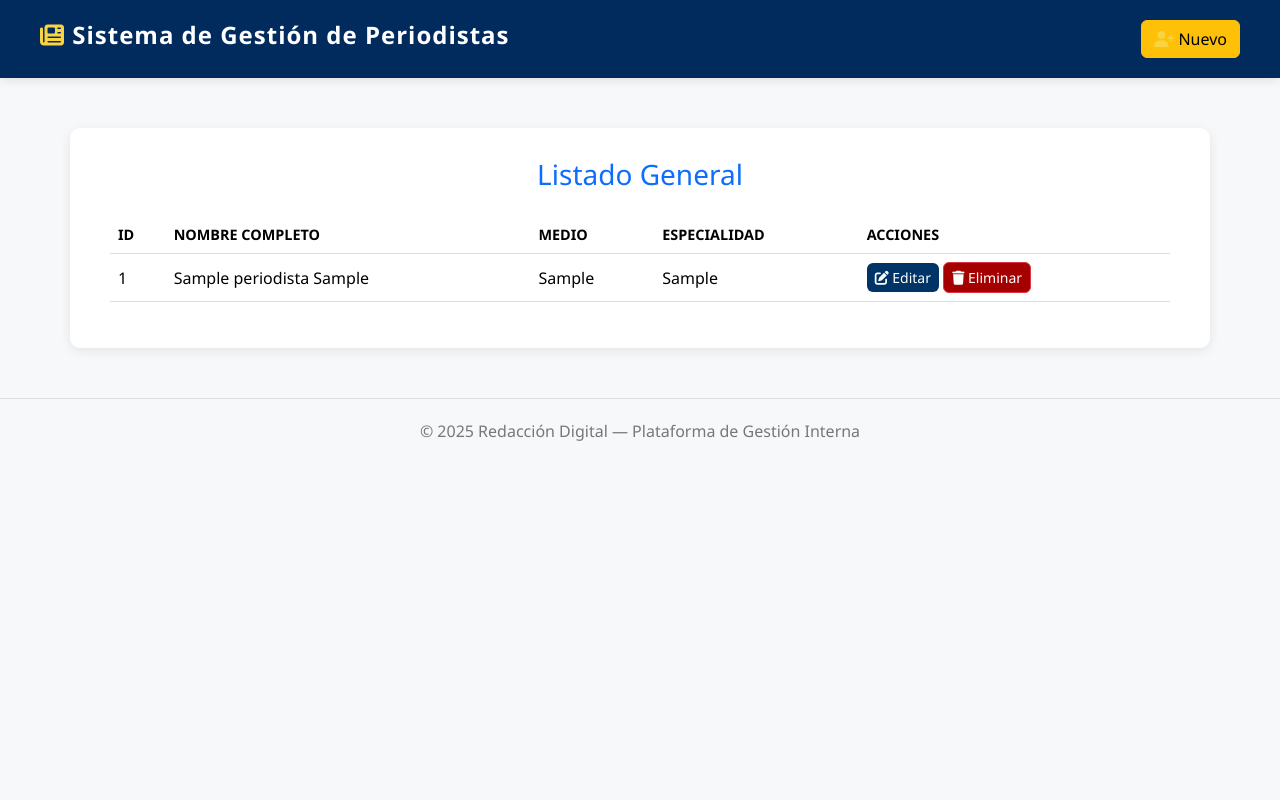
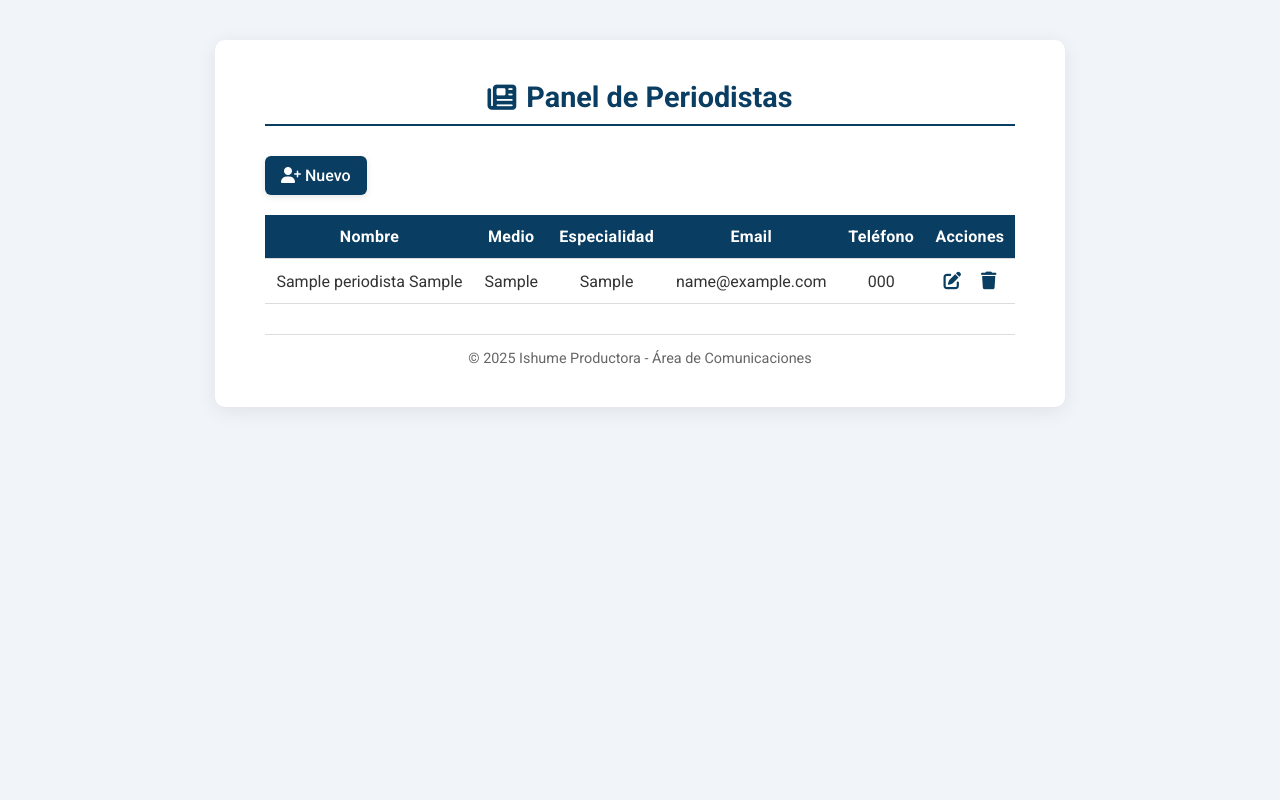
Before and after one commit to ApolayaK/TareaFinal_Azure, a PHP site: page / in a window 1280 px wide. Run offline with PHP 8.4, Linux system fonts and the light colour scheme; tables that the repository leaves empty or names only in its code hold one stand-in row (values such as "Sample post"); some libraries are stand-ins or nearby versions.

Commit message:
Procesos editados

```diff
--- a/db.php
+++ b/db.php
@@ -1,15 +1,13 @@
 <?php
-
-$serverName = "apolayaserver.database.windows.net,1433";
-$database = "atv";
-$username = "apolayaadmin";
-$password = "Apolaya123@@";
+$serverName = "localhost";
+$database = "tu_base_de_datos";
+$username = "tu_usuario";
+$password = "tu_contraseña";
 
 try {
-    $conn = new PDO("sqlsrv:Server=$serverName;Database=$database", $username, $password);
+    $conn = new PDO("sqlsrv:server=$serverName;Database=$database", $username, $password);
     $conn->setAttribute(PDO::ATTR_ERRMODE, PDO::ERRMODE_EXCEPTION);
-
 } catch (PDOException $e) {
-    die("X ERROR: No se pudo conectar. Revisa tu Firewall de Azure y las credenciales. Detalle: " . $e->getMessage());
+    die("❌ Conexión fallida: " . $e->getMessage());
 }
 ?>
--- a/index.php
+++ b/index.php
@@ -1,6 +1,6 @@
 <?php
 include 'db.php';
-$stmt = $conn->query("SELECT id, nombre, apellido, medio, especialidad FROM periodistas ORDER BY apellido ASC");
+$stmt = $conn->query("SELECT id, nombre, apellido, medio, especialidad, email, telefono FROM periodistas ORDER BY id DESC");
 $periodistas = $stmt->fetchAll(PDO::FETCH_ASSOC);
 ?>
 <!DOCTYPE html>
@@ -9,52 +9,50 @@ $periodistas = $stmt->fetchAll(PDO::FETCH_ASSOC);
 <head>
     <meta charset="UTF-8">
     <title>Panel de Periodistas</title>
+    <link rel="stylesheet" href="https://cdnjs.cloudflare.com/ajax/libs/font-awesome/6.6.0/css/all.min.css">
+    <link href="https://fonts.googleapis.com/css2?family=Roboto:wght@400;500;700&display=swap" rel="stylesheet">
     <link rel="stylesheet" href="style.css">
 </head>
 
 <body>
+    <div class="container">
+        <h2><i class="fa-solid fa-newspaper"></i> Panel de Periodistas</h2>
 
-    <header>
-        <h1><i class="fa-solid fa-newspaper"></i> Sistema de Gestión de Periodistas</h1>
-        <a href="create.php" class="btn btn-warning"><i class="fa-solid fa-user-plus"></i> Nuevo</a>
-    </header>
+        <a href="create.php" class="btn"><i class="fa-solid fa-user-plus"></i> Nuevo</a>
 
-    <main class="container">
-        <h3 class="text-center text-primary mb-4">Listado General</h3>
-
-        <table class="table table-hover align-middle">
+        <table>
             <thead>
                 <tr>
-                    <th>ID</th>
-                    <th>Nombre Completo</th>
+                    <th>Nombre</th>
                     <th>Medio</th>
                     <th>Especialidad</th>
+                    <th>Email</th>
+                    <th>Teléfono</th>
                     <th>Acciones</th>
                 </tr>
             </thead>
             <tbody>
                 <?php foreach ($periodistas as $p): ?>
                     <tr>
-                        <td><?= $p['id'] ?></td>
-                        <td><?= htmlspecialchars($p['nombre'] . ' ' . $p['apellido']) ?></td>
-                        <td><?= htmlspecialchars($p['medio']) ?></td>
-                        <td><?= htmlspecialchars($p['especialidad']) ?></td>
+                        <td><?= htmlspecialchars($p['nombre'] . ' ' . $p['apellido']); ?></td>
+                        <td><?= htmlspecialchars($p['medio']); ?></td>
+                        <td><?= htmlspecialchars($p['especialidad']); ?></td>
+                        <td><?= htmlspecialchars($p['email']); ?></td>
+                        <td><?= htmlspecialchars($p['telefono']); ?></td>
                         <td>
-                            <a href="edit.php?id=<?= $p['id'] ?>" class="btn btn-sm btn-primary">
-                                <i class="fa-solid fa-pen-to-square"></i> Editar
-                            </a>
-                            <a href="delete.php?id=<?= $p['id'] ?>" class="btn btn-sm btn-danger"
-                                onclick="return confirm('¿Eliminar al periodista <?= htmlspecialchars($p['nombre']) ?>?');">
-                                <i class="fa-solid fa-trash"></i> Eliminar
-                            </a>
+                            <a href="edit.php?id=<?= $p['id']; ?>" class="icon-action" title="Editar"><i
+                                    class="fa-solid fa-pen-to-square"></i></a>
+                            <a href="delete.php?id=<?= $p['id']; ?>" class="icon-action" title="Eliminar"
+                                onclick="return confirm('¿Seguro que deseas eliminar este registro?');"><i
+                                    class="fa-solid fa-trash"></i></a>
                         </td>
                     </tr>
                 <?php endforeach; ?>
             </tbody>
         </table>
-    </main>
 
-    <footer>© 2025 Redacción Digital — Plataforma de Gestión Interna</footer>
+        <footer>© 2025 Ishume Productora - Área de Comunicaciones</footer>
+    </div>
 </body>
 
 </html>
--- a/style.css
+++ b/style.css
@@ -1,94 +1,187 @@
-/* style.css — Tema Sobrio de Redacción */
-@import url('https://cdn.jsdelivr.net/npm/bootstrap@5.3.2/dist/css/bootstrap.min.css');
-@import url('https://cdnjs.cloudflare.com/ajax/libs/font-awesome/6.5.0/css/all.min.css');
+/* 🎨 Estilo sobrio tipo noticiero */
+* {
+  margin: 0;
+  padding: 0;
+  box-sizing: border-box;
+}
 
 body {
-    font-family: 'Segoe UI', Roboto, sans-serif;
-    background-color: #f7f8fa;
-    color: #222;
+  font-family: "Roboto", sans-serif;
+  background-color: #f1f4f9;
+  color: #333;
+  display: flex;
+  justify-content: center;
+  align-items: flex-start;
+  min-height: 100vh;
+  padding: 40px 20px;
 }
 
-header {
-    background-color: #002b5c;
-    color: white;
-    padding: 20px 40px;
-    display: flex;
-    justify-content: space-between;
-    align-items: center;
-    box-shadow: 0 2px 10px rgba(0,0,0,0.1);
+/* Contenedor general */
+.container {
+  background: #ffffff;
+  border-radius: 10px;
+  box-shadow: 0 4px 20px rgba(0,0,0,0.08);
+  padding: 40px 50px;
+  width: 90%;
+  max-width: 850px;
+  animation: fadeIn 0.8s ease-in-out;
+  transition: all 0.3s ease;
 }
 
-header h1 {
-    font-size: 1.5rem;
-    font-weight: 600;
-    letter-spacing: 1px;
+/* Animaciones */
+@keyframes fadeIn {
+  from { opacity: 0; transform: translateY(15px); }
+  to { opacity: 1; transform: translateY(0); }
 }
 
-header i {
-    color: #f9d342;
+@keyframes buttonPulse {
+  0% { transform: scale(1); }
+  50% { transform: scale(1.05); }
+  100% { transform: scale(1); }
 }
 
-.container {
-    margin-top: 50px;
-    background: white;
-    padding: 30px 40px;
-    border-radius: 10px;
-    box-shadow: 0 3px 12px rgba(0,0,0,0.08);
+/* Títulos */
+h2 {
+  color: #0a3d62;
+  font-size: 1.8rem;
+  text-align: center;
+  margin-bottom: 30px;
+  display: flex;
+  align-items: center;
+  justify-content: center;
+  gap: 10px;
+  border-bottom: 2px solid #0a3d62;
+  padding-bottom: 10px;
 }
 
+/* Botones generales */
+.btn {
+  display: inline-block;
+  background-color: #0a3d62;
+  color: #fff;
+  text-decoration: none;
+  padding: 10px 16px;
+  border-radius: 6px;
+  transition: all 0.3s ease;
+  font-weight: 500;
+  box-shadow: 0 2px 6px rgba(0,0,0,0.1);
+}
+
+.btn:hover {
+  background-color: #074080;
+  transform: translateY(-2px);
+  box-shadow: 0 4px 10px rgba(0,0,0,0.2);
+}
+
+/* Tabla */
 table {
   width: 100%;
   border-collapse: collapse;
   margin-top: 20px;
+  animation: fadeIn 0.9s ease-in-out;
 }
 
 th, td {
-    padding: 12px;
-    border-bottom: 1px solid #ddd;
-    vertical-align: middle;
+  padding: 12px 10px;
+  border-bottom: 1px solid #dcdcdc;
+  text-align: center;
 }
 
 th {
-    background-color: #003366;
+  background-color: #0a3d62;
   color: white;
-    text-transform: uppercase;
-    font-size: 0.9rem;
+  font-weight: 600;
+  letter-spacing: 0.3px;
 }
 
 tr:hover {
-    background-color: #f2f7ff;
+  background-color: #f7f9fc;
+  transition: background-color 0.3s ease;
 }
 
-.btn {
-    border-radius: 6px;
-    font-weight: 500;
+/* Íconos de acción */
+.icon-action {
+  color: #0a3d62;
+  margin: 0 8px;
+  font-size: 1.1rem;
+  transition: all 0.2s ease;
 }
 
-.btn-primary {
-    background-color: #003366;
-    border: none;
+.icon-action:hover {
+  color: #0056b3;
+  transform: scale(1.2);
 }
 
-.btn-primary:hover {
-    background-color: #004a99;
+/* Formularios */
+form {
+  display: flex;
+  flex-direction: column;
+  gap: 12px;
+  animation: fadeIn 0.8s ease;
 }
 
-.btn-danger {
-    background-color: #a50000;
+input, select {
+  padding: 10px;
+  border-radius: 6px;
+  border: 1px solid #ccc;
+  transition: all 0.3s ease;
+  font-size: 1rem;
 }
 
-.btn-danger:hover {
-    background-color: #c00000;
+input:focus, select:focus {
+  border-color: #0a3d62;
+  box-shadow: 0 0 6px rgba(10, 61, 98, 0.3);
+  outline: none;
 }
 
-.btn-secondary {
-    background-color: #6c757d;
+/* Botones de formulario */
+form button {
+  background-color: #0a3d62;
+  color: #fff;
+  border: none;
+  border-radius: 6px;
+  padding: 10px 16px;
+  font-size: 1rem;
+  font-weight: 600;
+  cursor: pointer;
+  transition: all 0.3s ease;
 }
 
+form button:hover {
+  background-color: #074080;
+  animation: buttonPulse 0.4s ease;
+}
+
+/* Footer */
 footer {
+  margin-top: 30px;
   text-align: center;
-    color: #777;
-    margin-top: 50px;
-    padding: 20px;
+  color: #666;
+  font-size: 0.9rem;
   border-top: 1px solid #ddd;
+  padding-top: 15px;
 }
+
+/* Scroll suave */
+html {
+  scroll-behavior: smooth;
+}
+
+/* Transición global */
+a, button, input {
+  transition: all 0.25s ease-in-out;
+}
+
+/* Responsive */
+@media (max-width: 768px) {
+  .container {
+    width: 95%;
+    padding: 25px;
+  }
+  table {
+    font-size: 0.9rem;
+  }
+  h2 {
+    font-size: 1.4rem;
+  }
+}
```
Also changed, not shown: create.php (+21 -23 lines), delete.php (+4 -4 lines), edit.php (+18 -31 lines), README.md (added). Lines whose indentation alone changed are shown as unchanged.
